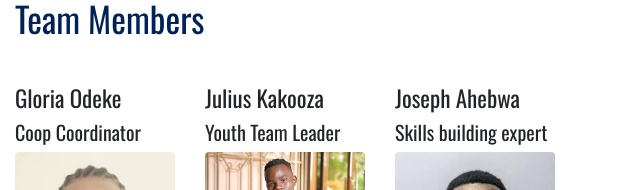
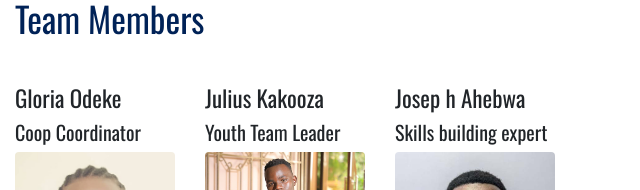
Before and after one commit to jokoutre/Oakdale-Brook, a plain HTML site: page about.html in a window 1280 px wide. Shown: the part 1210-1400 px from the top of the page, 640-1280 px from the left. Drawn offline with nearby package versions, Linux system fonts and the light colour scheme; a web font is replaced by a local one.

Commit message:
mozart3updated

```diff
--- a/about.html
+++ b/about.html
@@ -164,7 +164,88 @@
             <img src="images/kakooza.jpg" alt="team member at oakdale" width="473" height="334"
                 class="rounded img-fluid" /> </div>
           <div class="col-xl-4">
-            <h3 class="teamh3">Joseph Ahebwa</h3>
+            <h3 class="teamh3">Josep
+
+
+
+
+
+
+
+
+
+
+
+
+
+
+
+
+
+
+
+
+
+
+
+
+
+
+
+
+
+
+
+
+
+
+
+
+
+
+
+
+
+
+
+
+
+
+
+
+
+
+
+
+
+
+
+
+
+
+
+
+
+
+
+
+
+
+
+
+
+
+
+
+
+
+
+
+
+
+
+
+              h Ahebwa</h3>
             <h4 class="teamh4">Skills building expert</h4>
             <img src="images/jose-new.jpg" alt="team member of Oakdale brook" width="473" height="378"
                 class="rounded img-fluid" /> </div>
```
